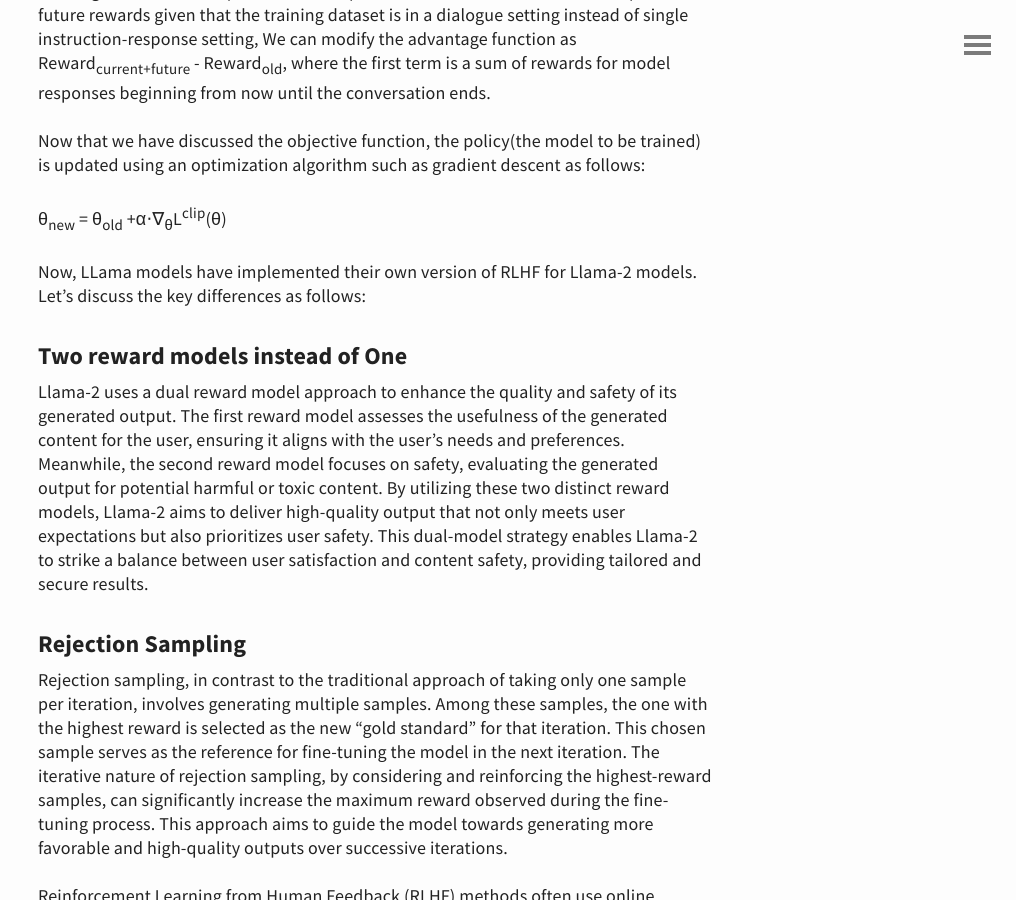
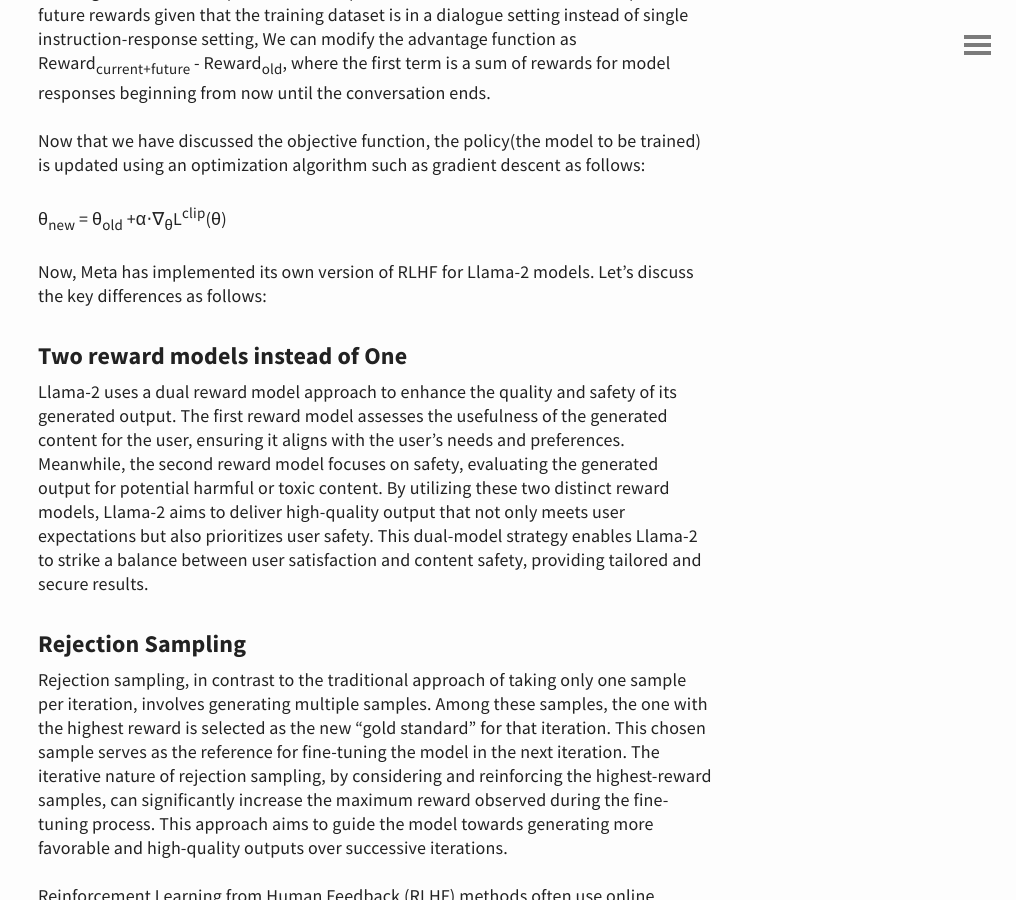
Before and after one commit to spraphul/blog, a Jekyll site: the page built from _posts/2023-11-30-plt.md, in a window 1280 px wide and 900 px high, scrolled down 3722 px. Shown: the whole window, without its empty margins (264-1280 px from the left). Built offline with Jekyll 4.4.1, drawn with Linux system fonts in a browser that asks for light colours.

Commit message:
Update 2023-11-30-plt.md

```diff
--- a/_posts/2023-11-30-plt.md
+++ b/_posts/2023-11-30-plt.md
@@ -47,7 +47,7 @@
 
 θ<sub>new</sub> = θ<sub>old</sub> +α⋅∇<sub>θ</sub>L<sup>clip</sup>(θ)
 
-Now, LLama models have implemented their own version of RLHF for Llama-2 models. Let's discuss the key differences as follows:
+Now, Meta has implemented its own version of RLHF for Llama-2 models. Let's discuss the key differences as follows:
 
 ### Two reward models instead of One
 Llama-2 uses a dual reward model approach to enhance the quality and safety of its generated output. The first reward model assesses the usefulness of the generated content for the user, ensuring it aligns with the user's needs and preferences. Meanwhile, the second reward model focuses on safety, evaluating the generated output for potential harmful or toxic content. By utilizing these two distinct reward models, Llama-2 aims to deliver high-quality output that not only meets user expectations but also prioritizes user safety. This dual-model strategy enables Llama-2 to strike a balance between user satisfaction and content safety, providing tailored and secure results.
```
